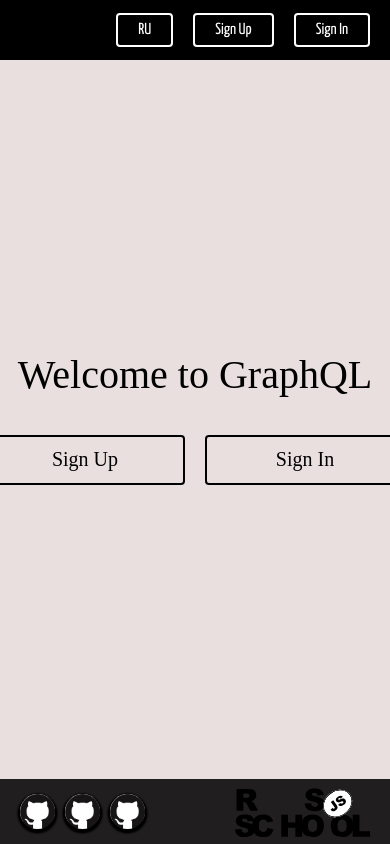
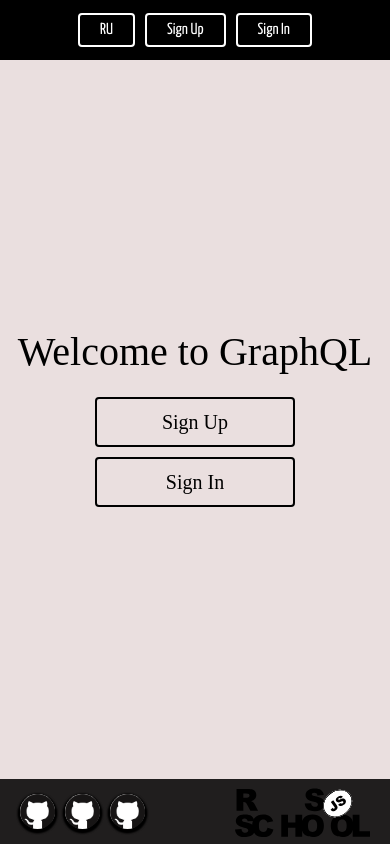
Before and after one commit to davidpinkevich/graphiql-app, a React (Vite) app: page / in a window 390 px wide. Built offline with nearby package versions, Linux system fonts and the light colour scheme; no server answers.

Commit message:
fix: change adaptive for buttons

```diff
--- a/src/components/Header/Header.scss
+++ b/src/components/Header/Header.scss
@@ -18,6 +18,9 @@
   top: 0;
   color: white;
   transition: 0.2s;
+  @media (max-width: 400px) {
+    justify-content: center;
+  }
 
   &.scrolled {
     background-color: rgb(32, 30, 30);
@@ -52,3 +55,9 @@
     text-shadow: none;
   }
 }
+
+.header .header__actions {
+  @media (max-width: 400px) {
+    gap: 10px;
+  }
+}
--- a/src/pages/Welcome/Welcome.scss
+++ b/src/pages/Welcome/Welcome.scss
@@ -31,3 +31,15 @@
     }
   }
 }
+
+.welcome-page .header__actions {
+  display: flex;
+  @media (max-width: 455px) {
+    flex-direction: column;
+    margin-top: 25px;
+    gap: 10px;
+    & .button {
+      margin-top: 0;
+    }
+  }
+}
```
Also changed, not shown: vite.config.ts.timestamp-1685043360018.mjs (added, +11 -0 lines).
